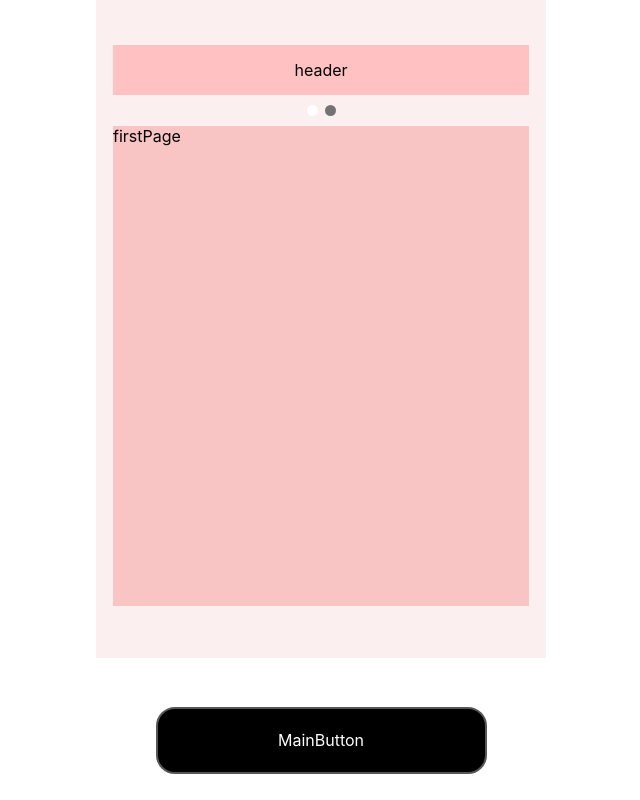
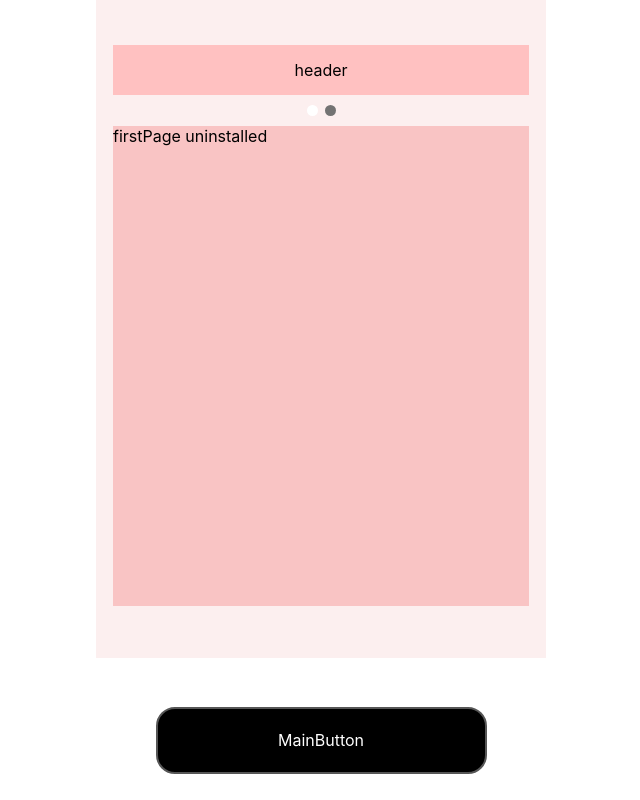
Before and after one commit to youseop/unknownocean_web, a React (Create React App) app: page / in a window 1280 px wide. Shown: the whole page, without its empty margins (319-959 px from the left). Built offline with nearby package versions, Linux system fonts and the light colour scheme.

Commit message:
check unknownocean app is installed

```diff
--- a/src/App.tsx
+++ b/src/App.tsx
@@ -1,16 +1,26 @@
 import "./css/App.scss";
 import Header from "./components/Header";
 import Modal from "./components/Modal";
-import { useState } from "react";
+import { useEffect, useState } from "react";
 import { LAST_PAGE_NUM } from "./constant";
 import MainContents from "./components/Pages";
 import { initGa } from "./util/ga";
+import { isAppInstalled, openUnknownOceanApp } from "./util/unknownoceanApp";
 
 function App() {
-  initGa();
-
+  const [isUnknownOceanInstalled, setIsUnknownOceanInstalled] = useState(false);
   const [pageNum, setPageNum] = useState(0);
   const [isModalVisible, setIsModalVisible] = useState(false);
+
+  useEffect(() => {
+    initGa();
+    if (isAppInstalled("unknownocean")) {
+      console.log("Unknown Ocean app is installed");
+      setIsUnknownOceanInstalled(true);
+    } else {
+      console.log("Unknown Ocean app is not installed");
+    }
+  }, []);
 
   const toggleModal = () => setIsModalVisible(!isModalVisible);
 
@@ -18,7 +28,9 @@ function App() {
 
   const onClickMainBtn = () => {
     if (pageNum + 1 >= LAST_PAGE_NUM) {
-      if (!isModalVisible) toggleModal();
+      if (isUnknownOceanInstalled) {
+        openUnknownOceanApp();
+      } else if (!isModalVisible) toggleModal();
     } else {
       setPageNum(pageNum + 1);
       window.scrollTo({
@@ -36,6 +48,7 @@ function App() {
           pageNum={pageNum}
           moveToSpecificPage={moveToSpecificPage}
           onClickMainBtn={onClickMainBtn}
+          isUnknownOceanInstalled={isUnknownOceanInstalled}
         />
       </div>
       <Modal isModalVisible={isModalVisible} toggleModal={toggleModal} />
--- a/src/components/Pages.tsx
+++ b/src/components/Pages.tsx
@@ -5,12 +5,14 @@ import MainButton from "./MainButton";
 
 interface MainContentsProps {
   pageNum: number;
+  isUnknownOceanInstalled: boolean;
   moveToSpecificPage: (num: number) => void;
   onClickMainBtn: () => void;
 }
 
 function MainContents({
   pageNum,
+  isUnknownOceanInstalled,
   moveToSpecificPage,
   onClickMainBtn,
 }: MainContentsProps) {
@@ -38,7 +40,11 @@ function MainContents({
   };
 
   const renderFirstPage = () => {
-    return <div className="page">firstPage</div>;
+    return (
+      <div className="page">{`firstPage ${
+        isUnknownOceanInstalled ? "installed" : "uninstalled"
+      }`}</div>
+    );
   };
 
   const renderSecondPage = () => {
--- a/src/util/ga.ts
+++ b/src/util/ga.ts
@@ -4,12 +4,11 @@ import { createBrowserHistory } from "history";
 export const initGa = () => {
   const shouldDebug = false;
   const gaTrackingId = process.env.REACT_APP_GA_TRACKING_ID;
-
+  console.log("gaTrackingId", gaTrackingId);
   if (gaTrackingId) {
     ReactGA.initialize(gaTrackingId, { debug: shouldDebug });
     const history = createBrowserHistory();
     history.listen((response) => {
-      //   console.log(response.location.pathname);
       ReactGA.set({ page: response.location.pathname });
       ReactGA.pageview(response.location.pathname);
     });
--- /dev/null
+++ b/src/util/unknownoceanApp.ts
@@ -0,0 +1,10 @@
+export const isAppInstalled = (appName: string) => {
+  const nav = window.navigator as any;
+  if (nav.standalone) {
+    return nav.canOpenURL(`${appName}://`);
+  }
+};
+
+export const openUnknownOceanApp = () => {
+  window.location.href = "unknownocean://";
+};
```
